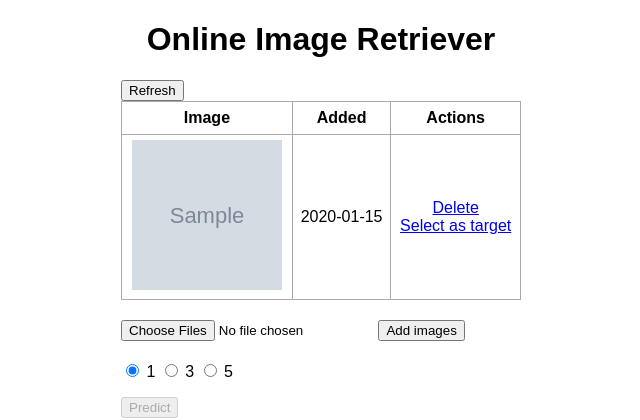
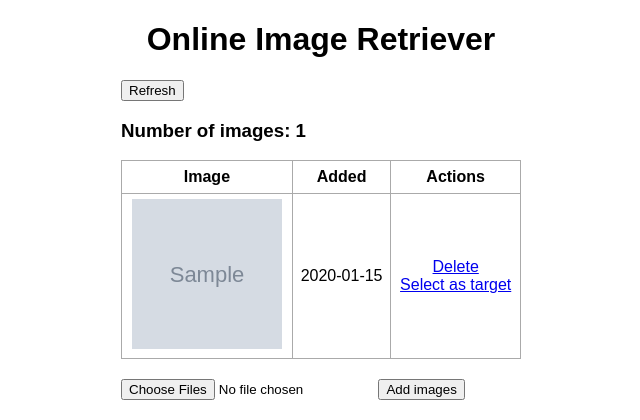
Before and after one commit to tuannguyen-TN/flask-image-retriever, a Flask app: template templates/index.html in a window 1280 px wide. Shown: the top 420 px of the page, without its empty margins (319-959 px from the left). Run offline with Flask 2, Linux system fonts and the light colour scheme; the template is opened without the code that fills it: most values are stand-ins (such as "Sample title", 1, 10 or a date in 2020); grey boxes marked "Sample" are stand-in pictures.

Commit message:
Add info of number of images

```diff
--- a/templates/index.html
+++ b/templates/index.html
@@ -9,6 +9,8 @@
       <input type="submit" value="Refresh" />
     </form>
   </div>
+
+  <h3>Number of images: {{ images|length }}</h3>
 
   <table style="text-align: center">
     <tr>
```
